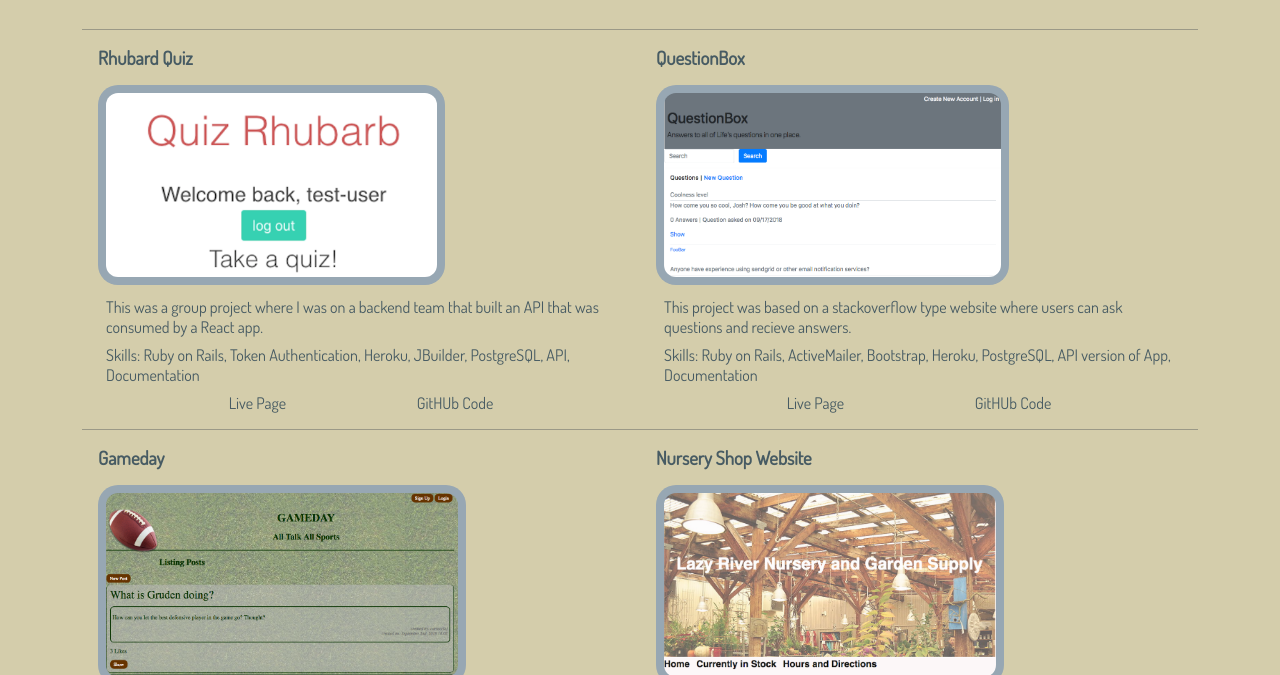
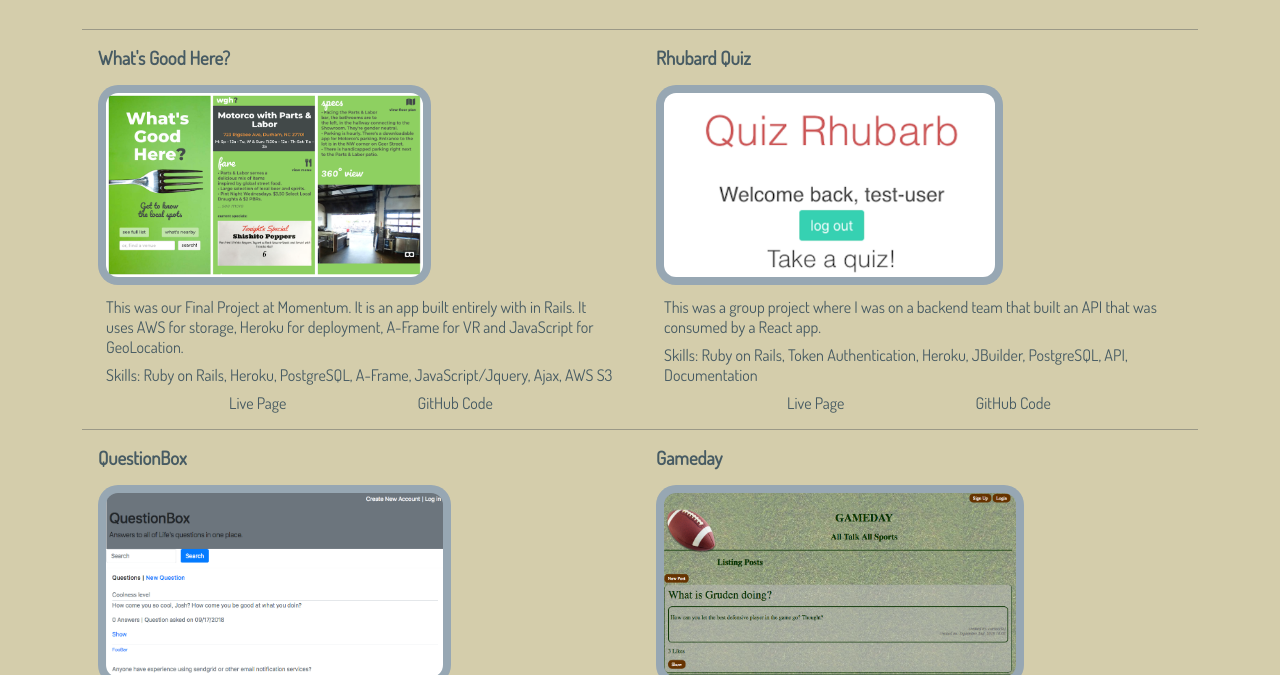
Before and after one commit to carrocciaj/carrocciaj-github.io, a plain HTML site: page index.html in a window 1280 px wide. Both pictures are taken after a click on the link "Projects". Shown: the part 125-800 px from the top of the page. Drawn offline with Linux system fonts and the light colour scheme; a web font is replaced by a local one.

Commit message:
Added in WGH to projects page

```diff
--- a/index.html
+++ b/index.html
@@ -58,6 +58,20 @@
             <h2 class="project-header">My Projects</h2>
              <section class="project">
                 <section class="project-info">
+                    <h3>What's Good Here?</h3>
+                    <img class="project-image" src = "wgh.png">
+                        <p>
+                        This was our Final Project at Momentum. It is an app built entirely with in Rails. It uses AWS for storage, Heroku for deployment, A-Frame for VR and JavaScript for GeoLocation.
+                        </p>
+                        <p>
+                        Skills: Ruby on Rails, Heroku, PostgreSQL, A-Frame, JavaScript/Jquery, Ajax, AWS S3
+                        </p>
+                        <ul class="project-links">
+                            <li class="project-links__item"><a target="_blank" href="https://rhubarb-quiz-app.firebaseapp.com">Live Page</a></li>
+                            <li class="project-links__item"><a target="_blank" href="https://whatsgoodhere.herokuapp.com/">GitHub Code</a></li>
+                        </ul>
+                </section>
+                <section class="project-info">
                     <h3>Rhubard Quiz</h3>
                     <img class="project-image" src = "quiz.png">
                         <p>
@@ -68,7 +82,7 @@
                         </p>
                         <ul class="project-links">
                             <li class="project-links__item"><a target="_blank" href="https://rhubarb-quiz-app.firebaseapp.com">Live Page</a></li>
-                            <li class="project-links__item"><a target="_blank" href="https://github.com/carrocciaj/quiz-show-rhubarb">GitHUb Code</a></li>
+                            <li class="project-links__item"><a target="_blank" href="https://github.com/carrocciaj/quiz-show-rhubarb">GitHub Code</a></li>
                         </ul>
                 </section>
                 <section class="project-info">
@@ -82,7 +96,7 @@
                         </p>
                         <ul class="project-links">
                             <li class="project-links__item"><a target="_blank" href="https://all-the-answers.herokuapp.com/">Live Page</a></li>
-                            <li class="project-links__item"><a target="_blank" href="https://github.com/carrocciaj/questionbox">GitHUb Code</a></li>
+                            <li class="project-links__item"><a target="_blank" href="https://github.com/carrocciaj/questionbox">GitHub Code</a></li>
                         </ul>
                 </section>
                 <section class="project-info">
@@ -96,7 +110,7 @@
                         </p>
                         <ul class="project-links">
                             <li class="project-links__item"><a target="_blank" href="https://hidden-beyond-25276.herokuapp.com/">Live Page</a></li>
-                            <li class="project-links__item"><a target="_blank" href="https://github.com/carrocciaj/gameday">GitHUb Code</a></li>
+                            <li class="project-links__item"><a target="_blank" href="https://github.com/carrocciaj/gameday">GitHub Code</a></li>
                         </ul>
                 </section>
                 <section class="project-info">
@@ -110,7 +124,7 @@
                         </p>
                         <ul class="project-links">
                             <li class="project-links__item"><a target="_blank" href="https://typhoon-icicle.glitch.me/">Live Page</a></li>
-                            <li class="project-links__item"><a target="_blank" href="https://github.com/momentum-cohort-2018-07/lab-w1d3-carrocciaj/tree/development/lazyRiver">GitHUb Code</a></li>
+                            <li class="project-links__item"><a target="_blank" href="https://github.com/momentum-cohort-2018-07/lab-w1d3-carrocciaj/tree/development/lazyRiver">GitHub Code</a></li>
                         </ul>
                 </section>
             </section>
```
Also changed, not shown: wgh.png (added).
